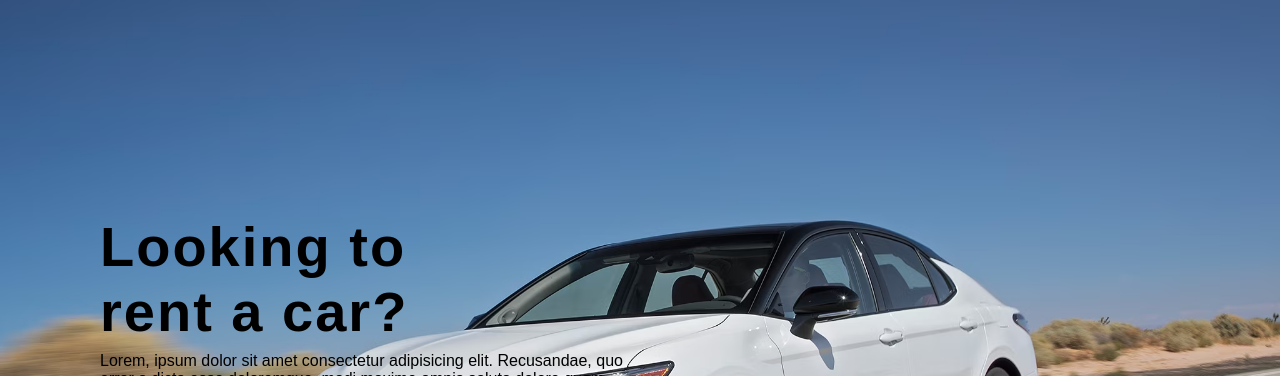
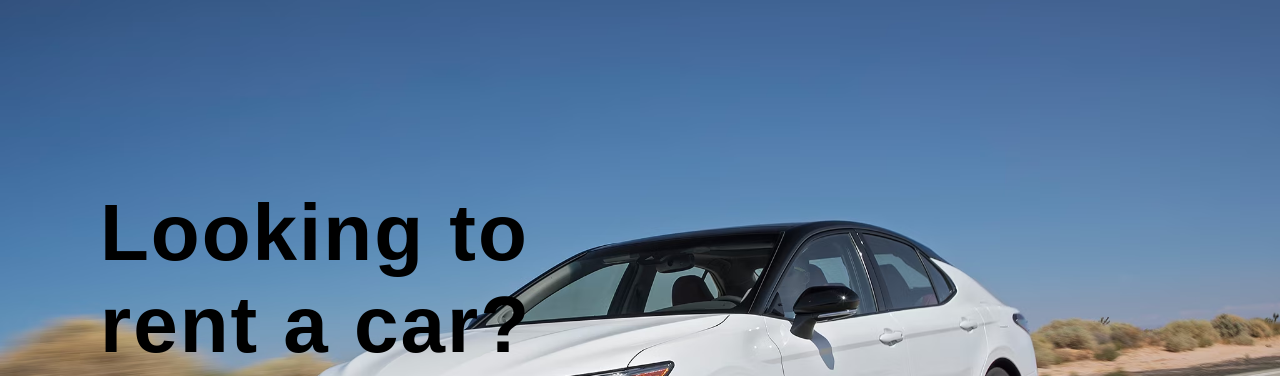
Before and after one commit to FrankCodee1/Responsive-Car-Rental-Website, a plain HTML site: page index.html in a window 1280 px wide. Shown: the part 58-434 px from the top of the page. Drawn offline with nearby package versions, Linux system fonts and the light colour scheme; a script that the page names is missing; a web font is replaced by a local one.

Commit message:
Update style.css

```diff
--- a/style.css
+++ b/style.css
@@ -41,6 +41,7 @@ header{
    justify-content: space-between;
    background: #eeeff1;
    padding: 15px 100px;
+  cursor: pointer;
 }
 .logo img {
    width: 40px;
@@ -103,7 +104,7 @@ header{
    grid-template-columns: repeat(2, 1fr);
 }
 .text h1 {
-   font-size: 3.5rem;
+   font-size: 5rem;
    letter-spacing: 2px;
 }
 .text span {
```
